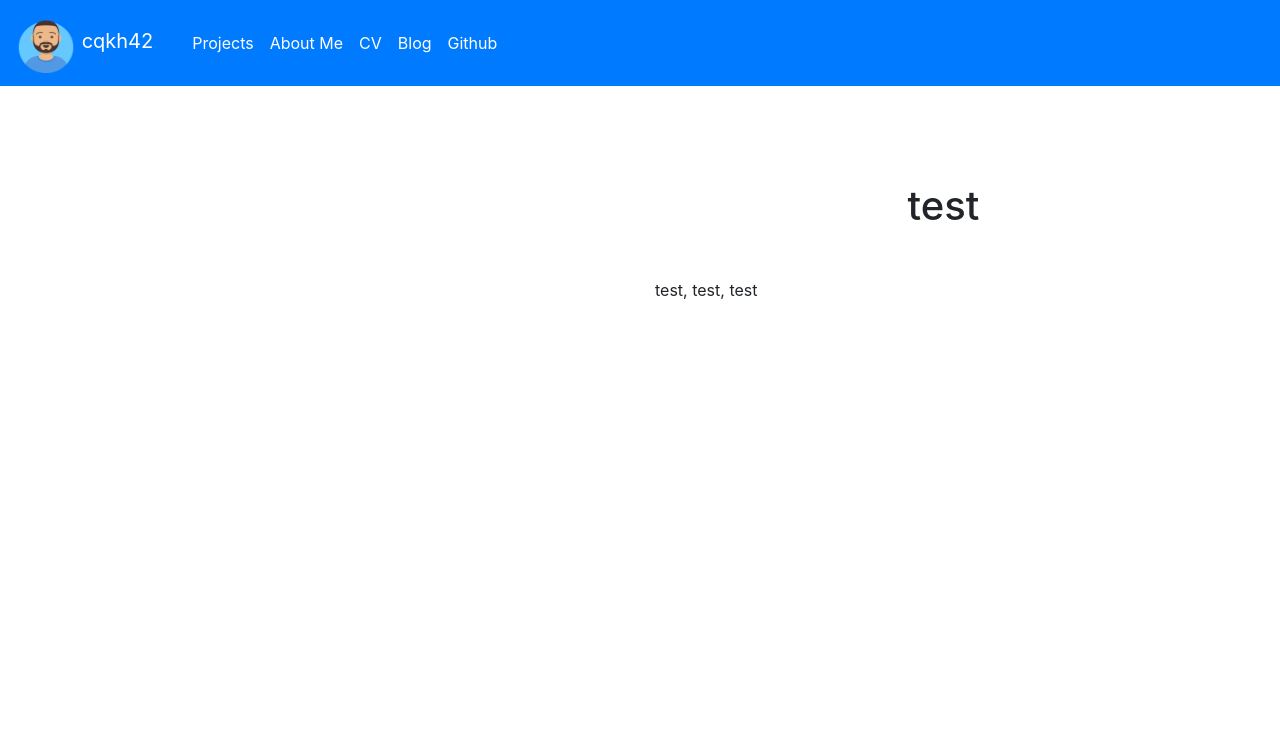
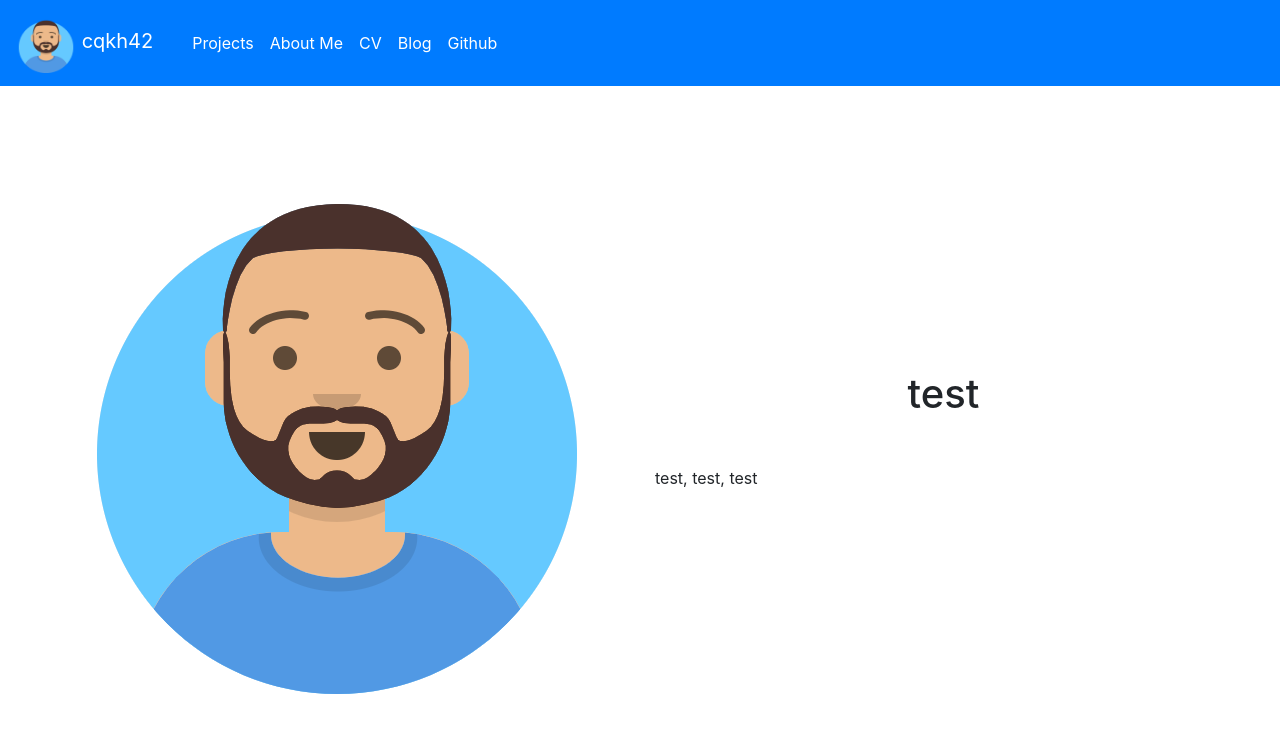
Before and after one commit to cqkh42/cqkh42.github.io, a Jekyll site: the page built from index.html, in a window 1280 px wide. Shown: the top 733 px of the page. Built offline with Jekyll 4.4.1, drawn with Linux system fonts in a browser that asks for light colours.

Commit message:
Update text_right.html

```diff
--- a/_includes/text_right.html
+++ b/_includes/text_right.html
@@ -1,6 +1,6 @@
  <div class="row justify-content-around py-2 py-md-5 px-2 px-md-5" id="{{ include.content.section-id }}">
     <div class="col-md ml-md-auto text-center">
-      <img class="img-fluid" src='{{ include.content.image-path }}'/>
+      <img class="img-fluid" src='{{ include.content.image }}'/>
     </div>
     <div class="col-md align-self-center ml-md-auto text-justify">
       <h1 class="text-center my-2 my-md-5">{{ include.content.heading }}</h1>
```
